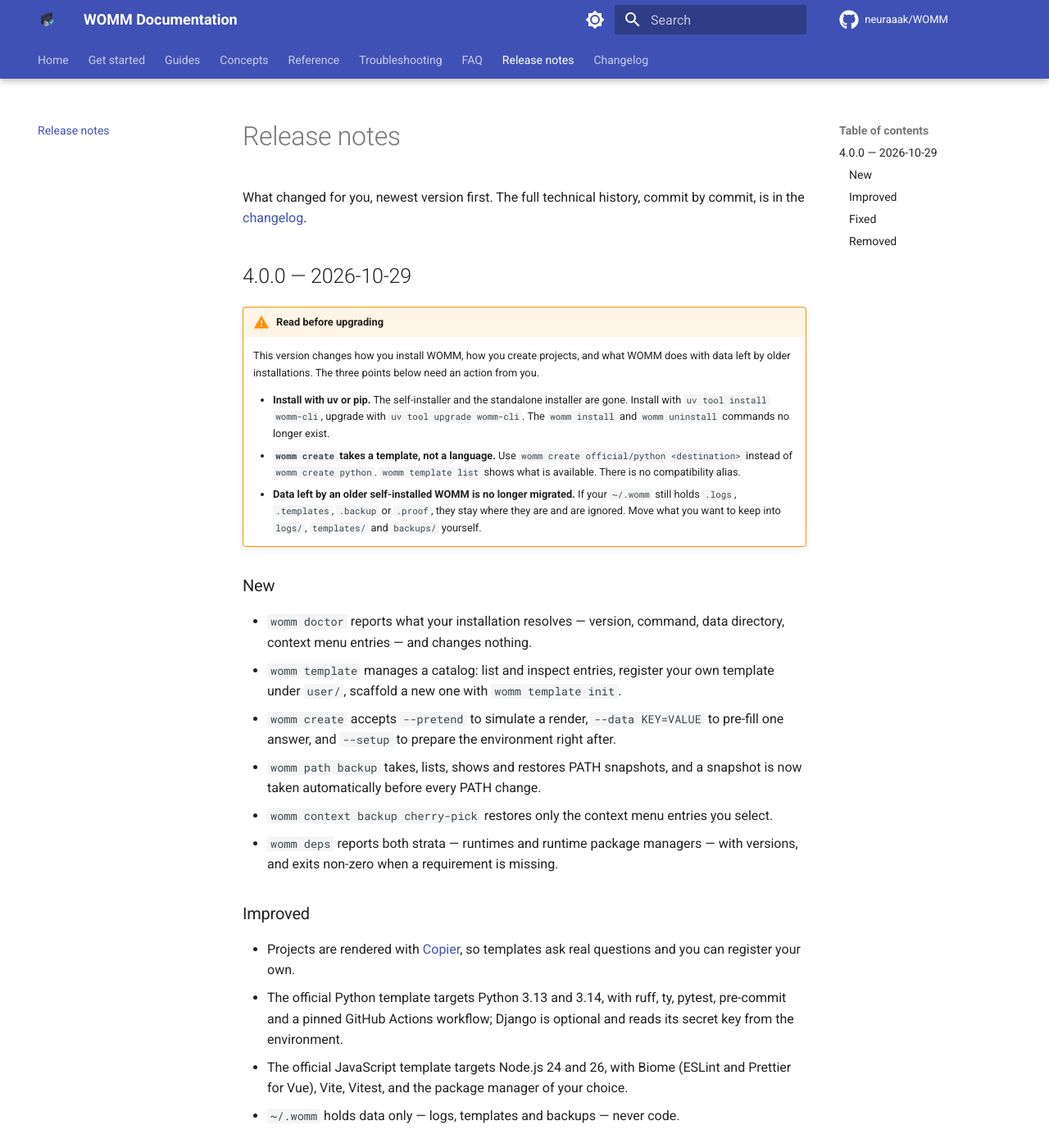
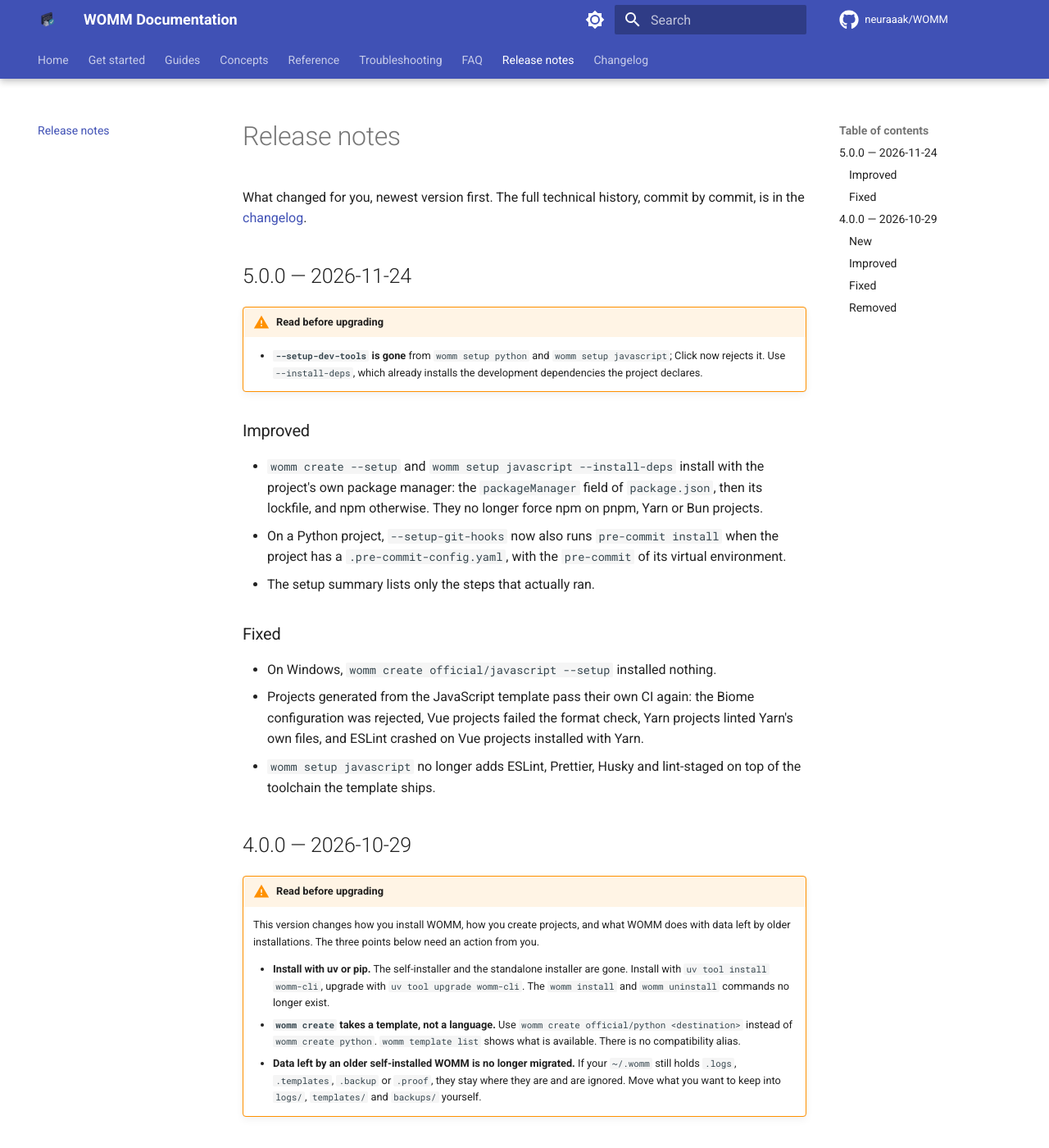
Before and after one commit to neuraaak/WOMM, an MkDocs documentation site: the page built from docs/release-notes.md, in a window 1280 px wide and 1400 px high. Shown: the whole window at 82% size. Built offline with MkDocs 1.6.1 and Material for MkDocs 9.7.7, drawn with Linux system fonts in a browser that asks for light colours; comment, search, counter and statistics services are not loaded; the version menu is left out.

Commit message:
chore(release): bump version to 5.0.0

```diff
--- a/docs/release-notes.md
+++ b/docs/release-notes.md
@@ -2,6 +2,36 @@
 
 What changed for you, newest version first. The full technical history, commit
 by commit, is in the [changelog](changelog.md).
+
+## 5.0.0 — 2026-11-24
+
+!!! warning "Read before upgrading"
+
+    - **`--setup-dev-tools` is gone** from `womm setup python` and
+      `womm setup javascript`; Click now rejects it. Use `--install-deps`,
+      which already installs the development dependencies the project
+      declares.
+
+### Improved
+
+- `womm create --setup` and `womm setup javascript --install-deps` install
+  with the project's own package manager: the `packageManager` field of
+  `package.json`, then its lockfile, and npm otherwise. They no longer force
+  npm on pnpm, Yarn or Bun projects.
+- On a Python project, `--setup-git-hooks` now also runs `pre-commit install`
+  when the project has a `.pre-commit-config.yaml`, with the `pre-commit` of
+  its virtual environment.
+- The setup summary lists only the steps that actually ran.
+
+### Fixed
+
+- On Windows, `womm create official/javascript --setup` installed nothing.
+- Projects generated from the JavaScript template pass their own CI again:
+  the Biome configuration was rejected, Vue projects failed the format check,
+  Yarn projects linted Yarn's own files, and ESLint crashed on Vue projects
+  installed with Yarn.
+- `womm setup javascript` no longer adds ESLint, Prettier, Husky and
+  lint-staged on top of the toolchain the template ships.
 
 ## 4.0.0 — 2026-10-29
 
--- a/pyproject.toml
+++ b/pyproject.toml
@@ -14,7 +14,7 @@ build-backend = "hatchling.build"
 
 [project]
 name = "womm-cli"
-version = "4.0.0"
+version = "5.0.0"
 description = "Universal development tools for Python and JavaScript - Automatic installation, cross-platform configuration, global commands"
 readme = "README.md"
 license = { text = "MIT" }
--- a/src/womm/_version.py
+++ b/src/womm/_version.py
@@ -7,4 +7,4 @@
 
 from __future__ import annotations
 
-__version__ = "4.0.0"
+__version__ = "5.0.0"
```
Also changed, not shown: 1 other file.
